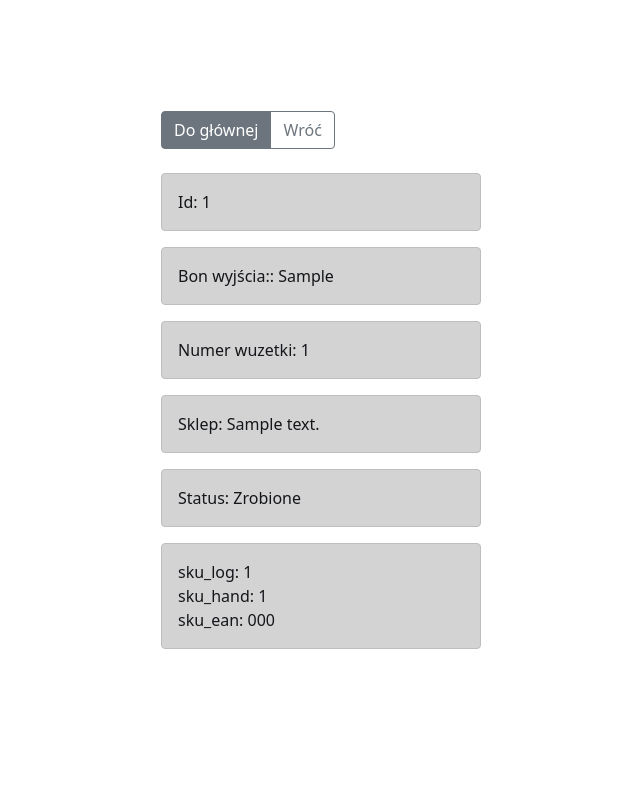
After one commit to MrYuriy/zwroty_stock, a Django app: page /return-order/1/detail/ in a window 1280 px wide. The commit adds this page. Shown: the whole page, without its empty margins (319-959 px from the left). Run offline with Django 5.2, Linux system fonts and the light colour scheme; tables that the repository leaves empty hold one stand-in row (values such as "Sample post"); some libraries are stand-ins or nearby versions.

Commit message:
Add return order detail functionality

```diff
--- /dev/null
+++ b/templates/zwroty/return_order_detail.html
@@ -0,0 +1,34 @@
+{% extends 'base.html' %}
+{% load crispy_forms_filters %}
+{% load static %}
+{% block navigation %}
+    <a class="btn btn-secondary"  role="button" href="{% url 'zwroty:home' %}">Do głównej</a>
+
+    <a class="btn btn-outline-secondary" role="button" href="{% url 'zwroty:order_filter_page' %}" title="Wróć">Wróć</a>
+{% endblock %}
+
+{% block content %}
+
+    <div>
+        {% csrf_token %}
+        <p class="alert alert-dark">Id: {{ order.identifier }}</p>
+        <p class="alert alert-dark">Bon wyjścia:: {{ order.nr_order }}</p>
+        <p class="alert alert-dark">Numer wuzetki: {{ order.position_nr }}</p>
+        <p class="alert alert-dark">Sklep: {{ order.shop.description }}</p>
+        <p class="alert alert-dark">Status:
+            {% if order.complite_status %}
+                Zrobione
+            {% else %}
+                Nie Zrobione
+            {% endif %}
+        </p>
+        {% for sku in order_products %}
+        <p class="alert alert-dark">
+
+                {{ sku | linebreaksbr }}
+
+        </p>
+        {% endfor %}
+
+    </div>
+{% endblock %}
--- a/templates/zwroty/return_order_list.html
+++ b/templates/zwroty/return_order_list.html
@@ -25,7 +25,11 @@
                         <tbody>
                             {% for order in order_list %}
                             <tr>
-                                <td>{{ order.identifier }}</td>
+                                <td><a style="text-decoration:none"
+                                    class="link-dark "
+                                    href="{% url 'zwroty:return_order_detail' pk=order.id %}">
+                                    {{ order.identifier }}
+                                </a></td>
                                 <td>{{ order.date_recive|date:"d-m-Y" }}</td>
                                 <td>{{ order.nr_order }}</td>
                                 <td>{{ order.position_nr }}</td>
--- a/zwroty/urls.py
+++ b/zwroty/urls.py
@@ -4,7 +4,8 @@ from .views import (
     HomeView, AddProduct,
     AddLineMenuView,
     ReportWZView,
-    OrderStorageView
+    OrderStorageView,
+    ReturnOrderDetailView
     )
 
 urlpatterns = [
@@ -16,6 +17,7 @@ urlpatterns = [
     path("add-product", AddProduct.as_view(), name="add_product"),
     path("report-wz", ReportWZView.as_view(), name="report_wz"),
     path("order-storage", OrderStorageView.as_view(), name="order_filter_page"),
+    path("return-order/<int:pk>/detail/", ReturnOrderDetailView.as_view(), name="return_order_detail"),
 ]
 
 app_name = "zwroty"
--- a/zwroty/views.py
+++ b/zwroty/views.py
@@ -3,11 +3,11 @@ import io
 import os
 from django.conf import settings
 from django.http import FileResponse, HttpResponseRedirect
-from django.shortcuts import redirect, render
+from django.shortcuts import get_object_or_404, redirect, render
 from django.contrib.auth.mixins import LoginRequiredMixin
 from django.urls import reverse
 from django.views import View
-from datetime import datetime, timedelta
+from datetime import datetime
 from .models import Product, ReturnOrder, Shop, ReasoneComment, SkuInformation
 from django.core.cache import cache
 from django.core.exceptions import ObjectDoesNotExist
@@ -15,7 +15,7 @@ from reportlab.pdfgen import canvas
 from reportlab.pdfbase import pdfmetrics
 from reportlab.pdfbase.ttfonts import TTFont
 from reportlab.graphics.barcode import code128
-import emoji
+
 
 
 class HomeView(View):
@@ -112,6 +112,7 @@ class AddProduct(View):
             order.complite_status = True
             order.save()
             cached_value = cache.get(identifier)
+            cache.delete(identifier)
             return redirect("zwroty:home")
         sku = SkuInformation.objects.filter(barcodes__barcode = ean).first()
 
@@ -156,7 +157,7 @@ class ReportWZView(View):
             my_canvas.drawString(100, 654, f"Bon wyjścia: {order.nr_order}")
             my_canvas.drawString(100, 634, f"Numer wuzetki: {order.position_nr}")
             my_canvas.drawString(100, 614, f"Sklep: {order.shop.description}")
-            my_canvas.drawString(300, 570, f"<-- Zeskanuj to ({order.identifier})")
+            my_canvas.drawString(300, 570, f"<-- Zeskanuj ({order.identifier})")
             my_canvas.showPage()
         my_canvas.save()
         buffer.seek(0)
@@ -180,11 +181,11 @@ class OrderStorageView(View):
         queryset = ReturnOrder.objects.all().select_related("shop", "user").prefetch_related("products")
 
         if identifier:
-            queryset = queryset.filter(identifier=identifier)
+            queryset = queryset.filter(identifier__icontains=identifier)
         if position_nr:
-            queryset = queryset.filter(identifier=position_nr)
+            queryset = queryset.filter(identifier__icontains=position_nr)
         if nr_order:
-            queryset = queryset.filter(nr_order=nr_order)
+            queryset = queryset.filter(nr_order__icontains=nr_order)
         if status:
             status = int(status)
             queryset = queryset.filter(complite_status=status)
@@ -195,6 +196,27 @@ class OrderStorageView(View):
         context = {"order_list": queryset.order_by("-date_recive")}
         return render(request, "zwroty/return_order_list.html", context)
 
+
+class ReturnOrderDetailView(View):
+    def get_context_data(self, oredr_id):
+        context = {}
+        order = get_object_or_404(ReturnOrder, id=oredr_id)
+        date_recive = order.date_recive.strftime("%d.%m.%Y")
+        context["date_recive"] = date_recive
+        context["order"] = order
+        context["order_products"] = [
+            f"sku_log: {product.sku.sku_log}\n\
+                sku_hand: {product.sku.sku_hand}\n\
+                    sku_ean: {product.sku.barcodes.all().first()}\n" \
+                for product in order.products.all()]
+        return context
+
+    def get(self, request, *args, **kwargs):
+        order_id = self.kwargs.get("pk")
+        context = self.get_context_data(oredr_id=order_id)
+        return render(request, "zwroty/return_order_detail.html", context)
+
+
 class ReturnOrderListView(View):
     template_name = "zwroty/return_order_list.html"
 
--- a/zwroty_stock/settings.py
+++ b/zwroty_stock/settings.py
@@ -101,7 +101,7 @@ CACHES = {
 
 AUTH_PASSWORD_VALIDATORS = []
 AUTH_USER_MODEL = "user.User"
-LOGIN_REDIRECT_URL = "/ "
+LOGIN_REDIRECT_URL = "/"
 
 
 # Internationalization
```
